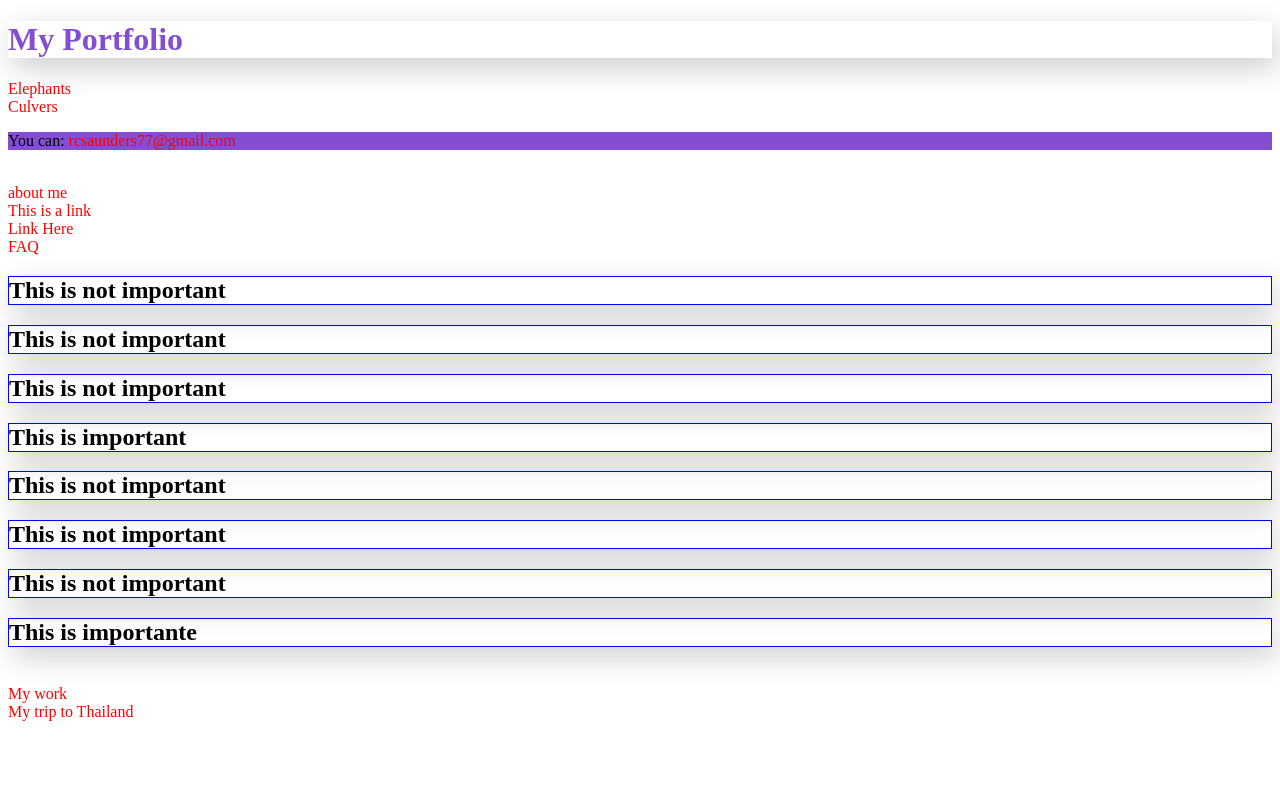
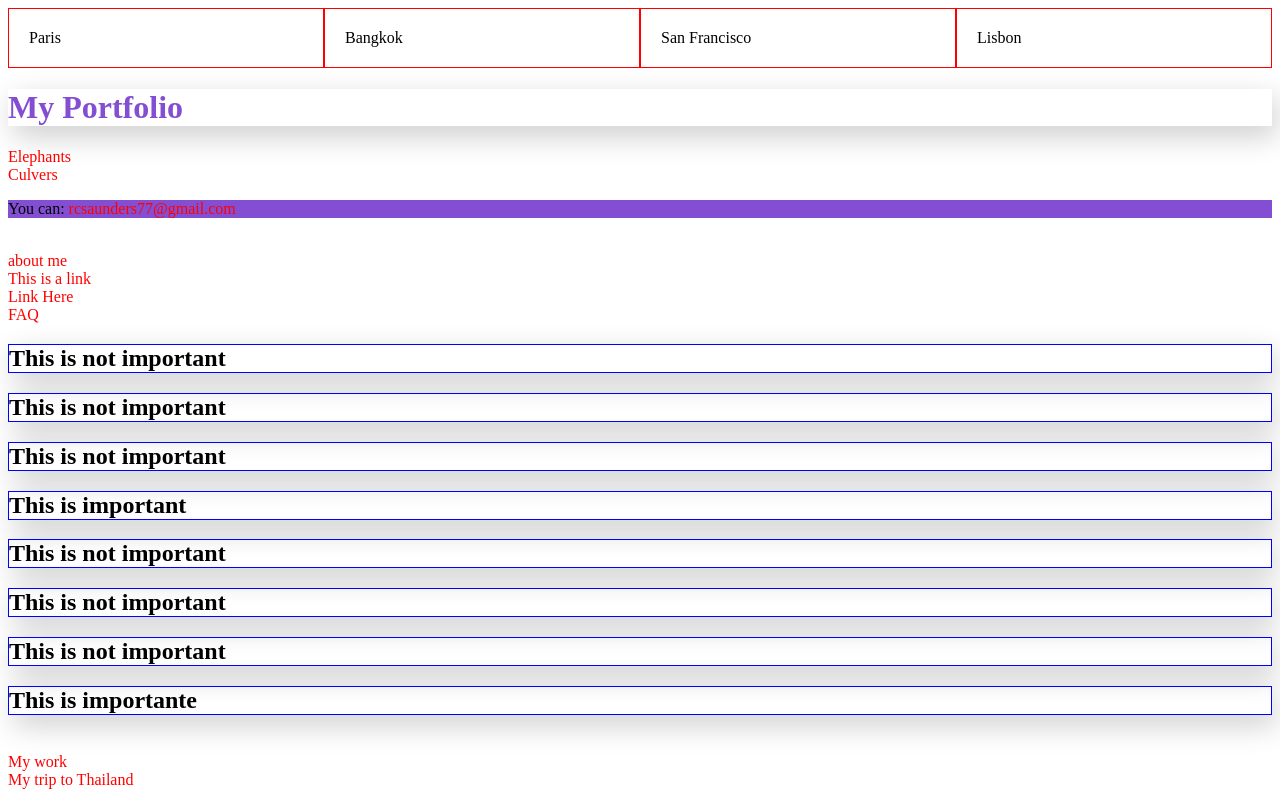
Before and after one commit to BestLifeEver/Portfolio, a plain HTML site: page index.html in a window 1280 px wide. Drawn offline with Linux system fonts and the light colour scheme.

Commit message:
css flexbox elements added to html

```diff
--- a/index.html
+++ b/index.html
@@ -34,9 +34,25 @@ p {
  a:visited {
    color: green;
  }
+ .cities {
+   display:flex;
+   flex-direction:row;
+   justify-content:space-evenly;
+ }
+ .city {
+   border :1px solid red;
+   padding: 20px;
+   flex: 1;
+ }
 </style>
 </head>
 <body>
+<div class="cities">
+  <div class="city">Paris</div>
+  <div class="city">Bangkok</div>
+  <div class="city">San Francisco</div>
+  <div class="city">Lisbon</div>
+</div>
   <h1>My Portfolio</h1>
   <a href="https://www.elephants.com">Elephants</a>
   <br/>
```
